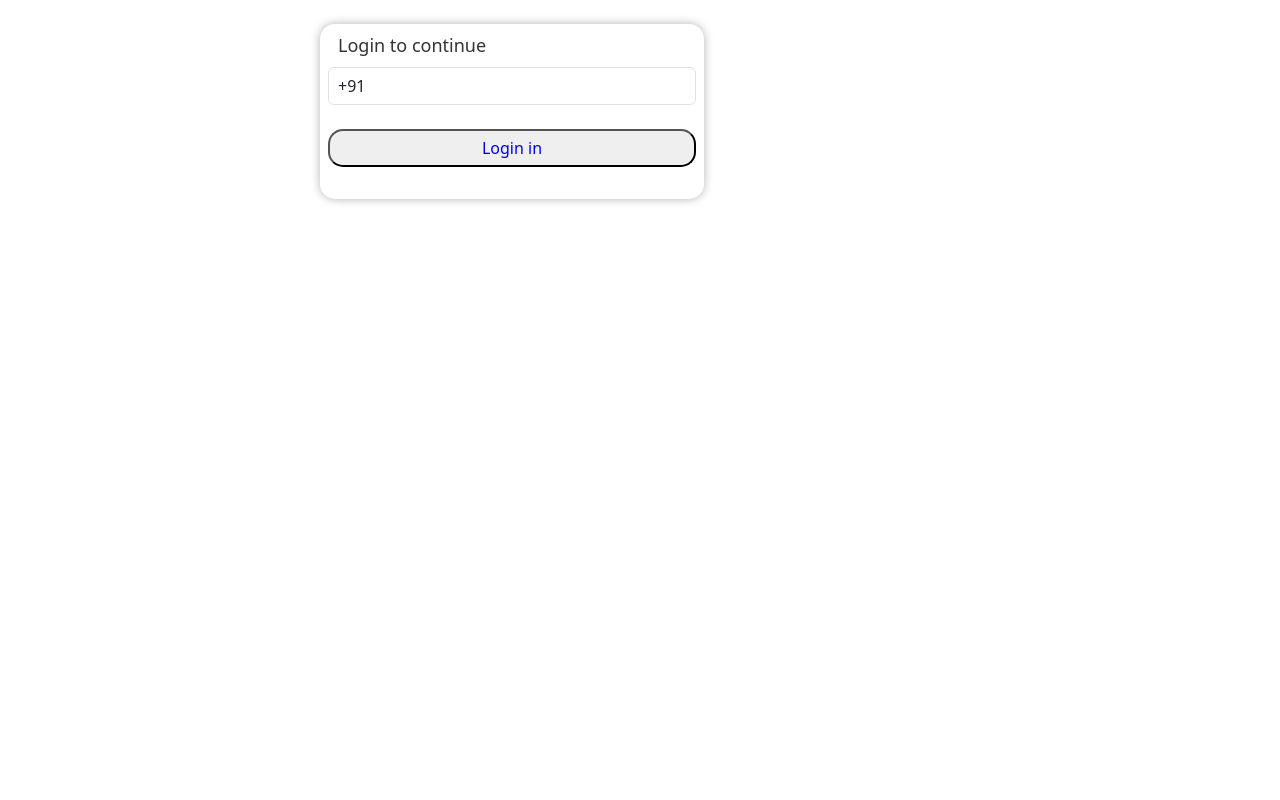
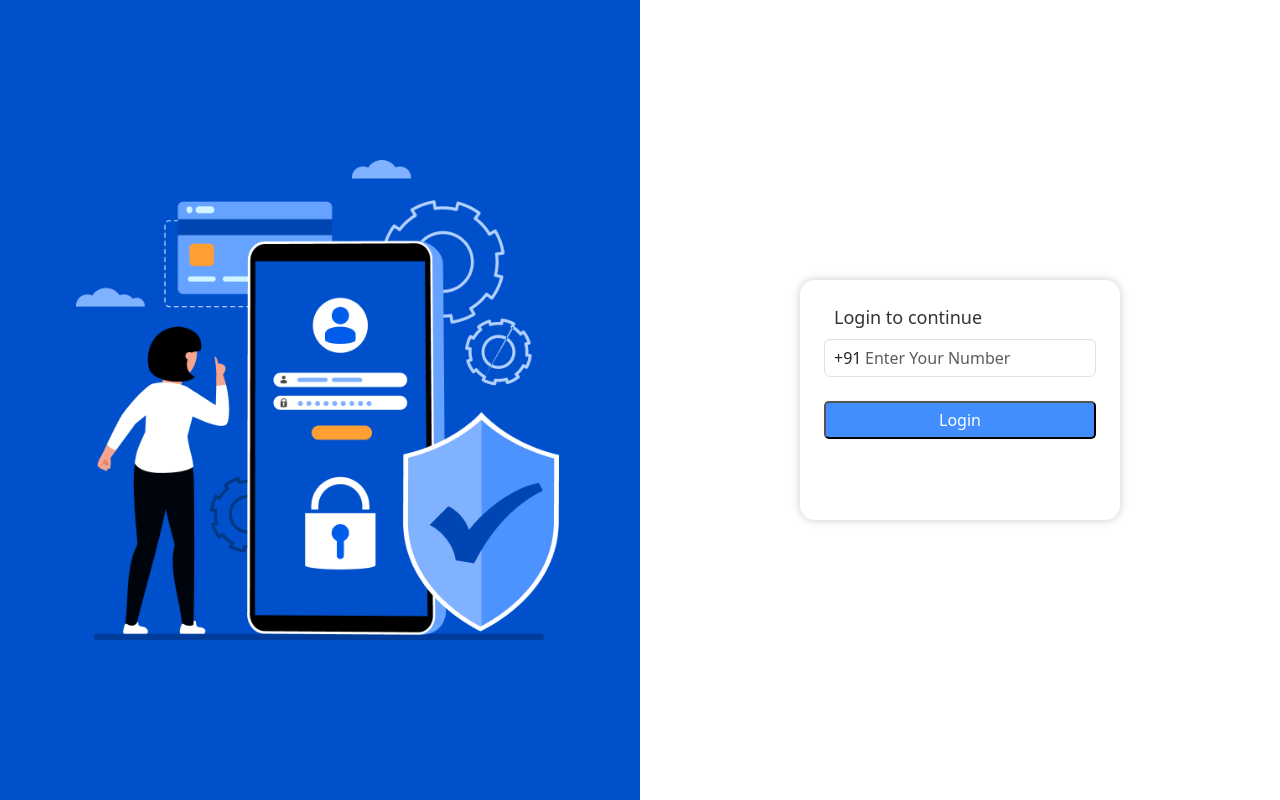
Before and after one commit to Muskan125/AdminDashboard, a React (Create React App) app: page / in a window 1280 px wide. Built offline with nearby package versions, Linux system fonts and the light colour scheme.

Commit message:
login ui

```diff
--- a/src/allCss/CustomRoutes.css
+++ b/src/allCss/CustomRoutes.css
@@ -1,4 +1,4 @@
 .DisplayNav {
   display: flex;
-  margin-left: 25%;
+  /* margin-left: 25%; */
 }
--- a/src/allCss/Login.css
+++ b/src/allCss/Login.css
@@ -1,52 +1,46 @@
-.Mainbody {
+body {
   height: 100vh;
   width: 100vw;
-  overflow: auto;
-}
-.Mainbody::-webkit-scrollbar {
-  width: 0; /* This will hide the scrollbar */
+  margin: 0;
+  overflow: hidden;
+  display: flex;
+  flex-direction: row;
 }
 
-.background-radial-gradient {
-  background-color: hsl(218, 41%, 15%);
-  background-image: radial-gradient(
-      650px circle at 0% 0%,
-      hsl(218, 41%, 35%) 15%,
-      hsl(218, 41%, 30%) 35%,
-      hsl(218, 41%, 20%) 75%,
-      hsl(218, 41%, 19%) 80%,
-      transparent 100%
-    ),
-    radial-gradient(
-      1250px circle at 100% 100%,
-      hsl(218, 41%, 45%) 15%,
-      hsl(218, 41%, 30%) 35%,
-      hsl(218, 41%, 20%) 75%,
-      hsl(218, 41%, 19%) 80%,
-      transparent 100%
-    );
+.left-img-div {
+  width: 50vw;
+  height: 100vh;
+  background-color: #0050cc;
+
+  display: flex;
+  justify-content: center;
+  align-items: center;
 }
 
-#radius-shape-1 {
-  height: 220px;
-  width: 220px;
-  top: -60px;
-  left: -130px;
-  background: radial-gradient(#44006b, #ad1fff);
-  overflow: hidden;
+.img-div {
+  height: 60vh;
+  width: 40vw;
+
+  display: flex;
+  justify-content: center;
+  align-items: center;
 }
 
-#radius-shape-2 {
-  border-radius: 38% 62% 63% 37% / 70% 33% 67% 30%;
-  bottom: -60px;
-  right: -110px;
-  width: 300px;
-  height: 300px;
-  background: radial-gradient(#44006b, #ad1fff);
-  overflow: hidden;
+.img-div img {
+  max-width: 100%;
+  max-height: 100%;
 }
 
-.bg-glass {
-  background-color: hsla(0, 0%, 100%, 0.9) !important;
-  backdrop-filter: saturate(200%) blur(25px);
+.login-div {
+  width: 50vw;
+  height: 100vh;
+  display: flex;
+  justify-content: center;
+  align-items: center;
 }
+.login-div-box {
+  display: flex;
+  justify-content: center;
+  align-items: center;
+  width: 25vw;
+}
--- a/src/components/Login.jsx
+++ b/src/components/Login.jsx
@@ -6,6 +6,8 @@ import { MDBContainer, MDBInput } from "mdb-react-ui-kit";
 import "../../node_modules/bootstrap/dist/css/bootstrap.min.css";
 import axios from "axios";
 import { useNavigate } from "react-router-dom";
+import "../allCss/Login.css";
+import login from "../assets/login.png";
 
 const Login = () => {
   const [phoneNumber, setPhoneNumber] = useState("");
@@ -58,19 +60,21 @@ const Login = () => {
   };
 
   return (
-    <div
+    <>
+      <body>
+        <div className="left-img-div">
+          <div className="img-div">
+            <img src={login} alt="Login Img" />
+          </div>
+        </div>
+        <div className="login-div">
+          <div className=" login-div-box">
+            <MDBContainer
+              className="p-4  d-flex flex-column w-100 "
               style={{
-        display: "flex",
-        justifyContent: "center",
-        alignItems: "center",
-        width: "30vw",
-      }}
-    >
-      <MDBContainer
-        className="p-2 my-4 d-flex flex-column w-100"
-        style={{
-          boxShadow: "0px 0px 10px rgba(0, 0, 0, 0.3)",
+                boxShadow: "0px 0px 10px rgba(0, 0, 0, 0.2)",
                 borderRadius: "15px",
+                height: "30vh",
               }}
             >
               <label
@@ -101,22 +105,33 @@ const Login = () => {
                   id="form2"
                   type="text"
                   style={{ paddingLeft: "40px" }}
+                  placeholder="Enter Your Number"
                   onKeyDown={handleKeyDown}
                   maxLength={10}
                   minLength={10}
+                  value={phoneNumber}
                   onChange={(e) => setPhoneNumber(e.target.value)}
                 />
               </div>
 
               <button
-          className="mb-4"
-          style={{ color: "blue", borderRadius: "15px", padding: "5px" }}
+                className="mb-3"
+                style={{
+                  color: "white",
+                  borderRadius: "5px",
+                  padding: "5px",
+                  backgroundColor: "#438eff",
+                  fontWeight: "500",
+                }}
                 onClick={submitLogin}
               >
-          Login in
+                Login
               </button>
             </MDBContainer>
           </div>
+        </div>
+      </body>
+    </>
   );
 };
 
--- a/src/components/UploadCategory.jsx
+++ b/src/components/UploadCategory.jsx
@@ -3,15 +3,30 @@ import axios from "axios";
 
 const UploadCategory = () => {
   const [cat_name, setCatName] = useState("");
+  const [Catimg, setCatimg] = useState([]);
+
+  const handleImageChange = (e) => {
+    const files = Array.from(e.target.files);
+    setCatimg([...Catimg, ...files]);
+  };
 
   const handleSubmit = async () => {
     try {
-      if (!cat_name) {
+      console.log("Categories Images:", Catimg);
+      if (!cat_name || !Catimg.length) {
         return window.alert("Please fill all the information");
       }
 
       const formData = new FormData();
       formData.append("name", cat_name);
+
+      console.log("Before map, images:", Catimg);
+
+      // Append images to formData using map
+      const imageFiles = Catimg.map((image) => {
+        formData.append("Categpry Images", image);
+        return image;
+      });
 
       await axios.post("https://onestore-vert.vercel.app/category", formData, {
         headers: {
@@ -21,13 +36,16 @@ const UploadCategory = () => {
 
       window.alert("Category added successfully");
       setCatName(""); // Clear input field after successful submission
+      setCatimg([]);
+      window.location.reload();
     } catch (error) {
       console.error("Error submitting form:", error);
     }
   };
 
   return (
-    <div className="container">
+    <>
+      <div className="container mt-5">
         <div className="row">
           <div className="col-md-6">
             <h5>Enter Category Name</h5>
@@ -36,6 +54,19 @@ const UploadCategory = () => {
               className="form-control"
               value={cat_name}
               onChange={(e) => setCatName(e.target.value)}
+            />
+          </div>
+        </div>
+
+        <div className="row mt-3">
+          <div className="col-md-6">
+            <h5>Upload Category Images</h5>
+            <input
+              type="file"
+              className="form-control"
+              accept="image/jpeg, image/png"
+              multiple
+              onChange={handleImageChange}
             />
           </div>
         </div>
@@ -52,6 +83,7 @@ const UploadCategory = () => {
           </div>
         </div>
       </div>
+    </>
   );
 };
 
```
Also changed, not shown: src/assets/login.png (added). Lines whose indentation alone changed are shown as unchanged.
